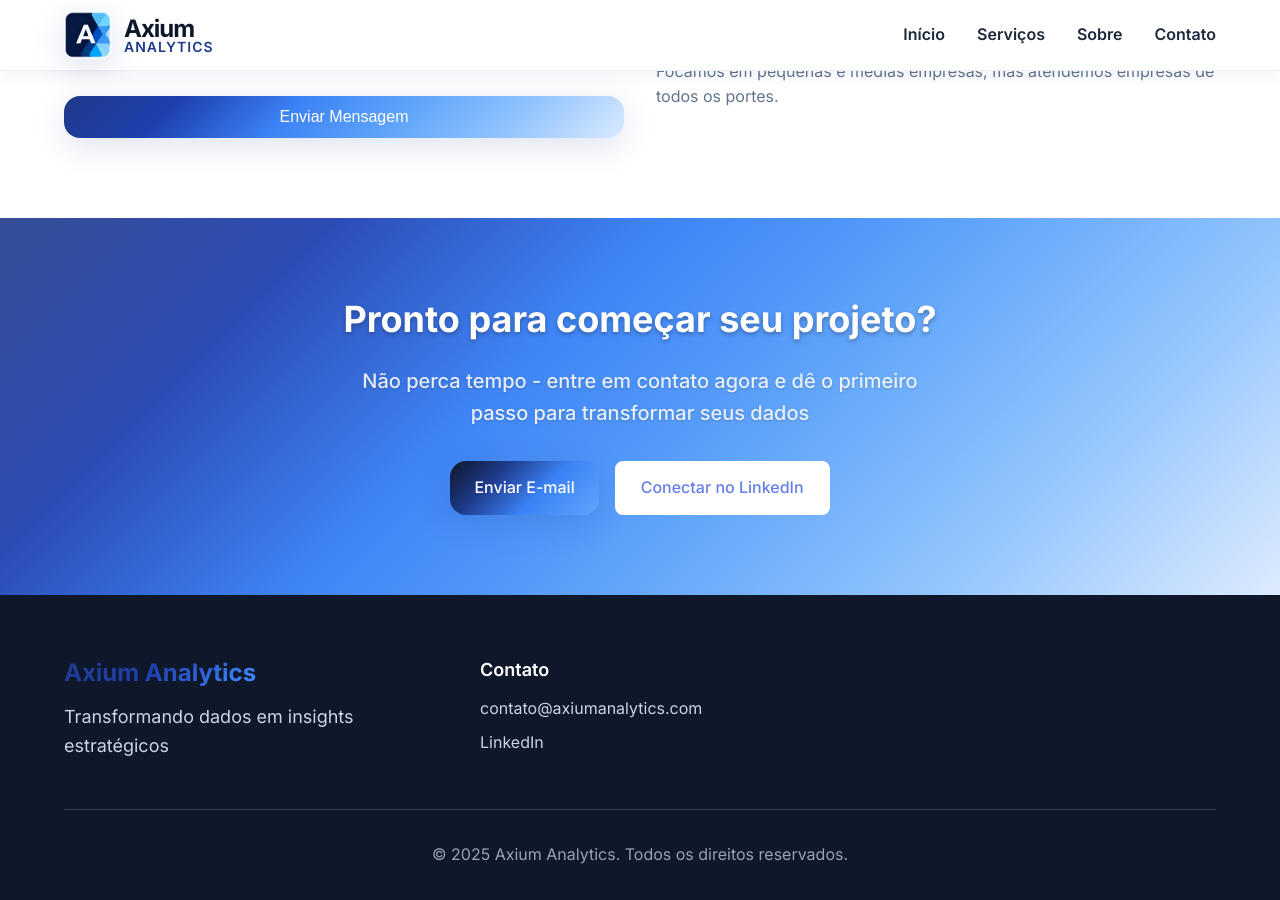
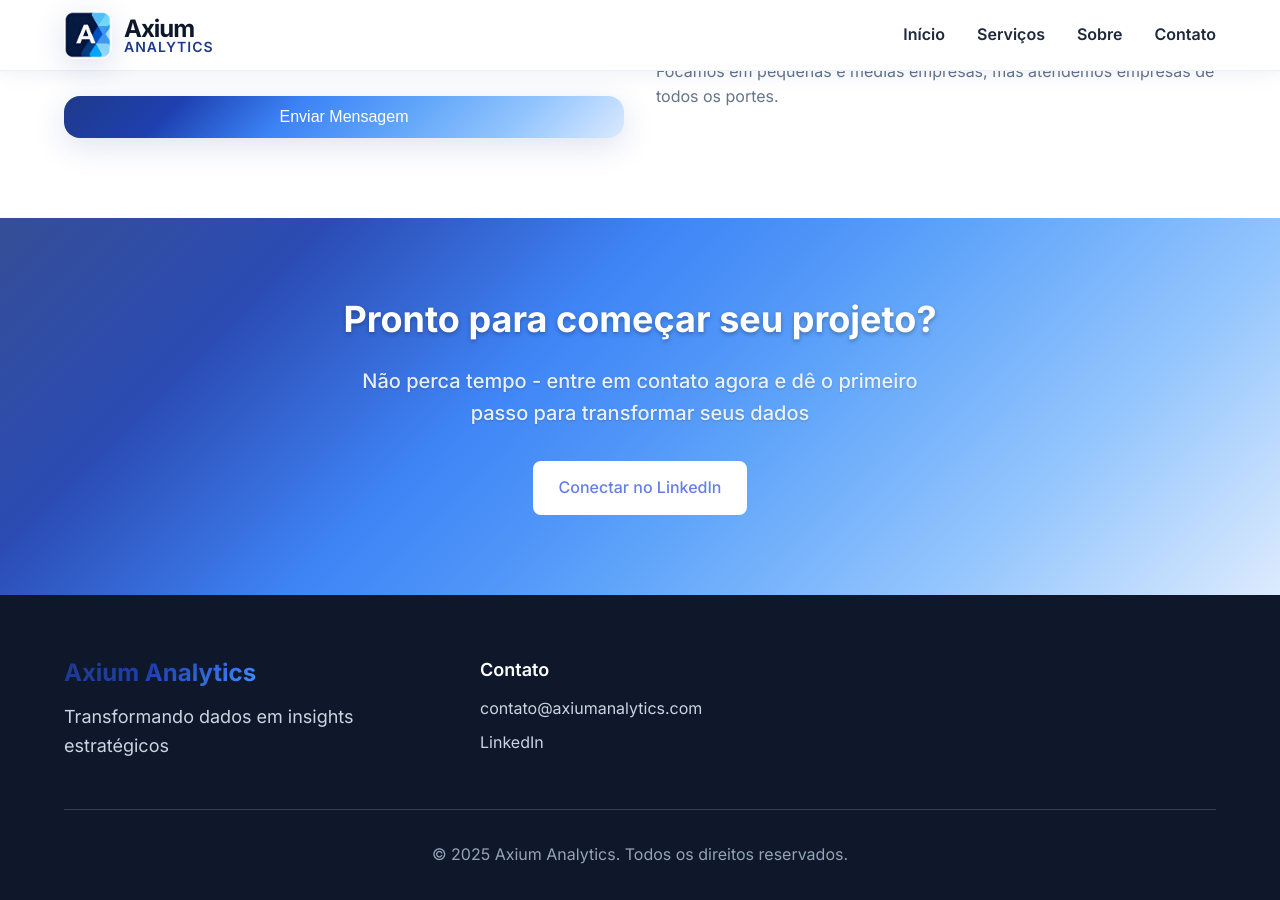
Before and after one commit to misaelsvp/axium-analytics, a Jekyll site: the page built from contact.md, in a window 1280 px wide and 900 px high, scrolled down 1318 px. Built offline with Jekyll 4.4.1, drawn with Linux system fonts in a browser that asks for light colours.

Commit message:
refactor: remoção do botão redundante 'Enviar E-mail' da página de contato
- Removido botão 'Enviar E-mail' que era redundante
- Mantido apenas o botão 'Conectar no LinkedIn'
- Formulário já possui funcionalidade de envio de e-mail
- Design mais limpo e focado
- Evita confusão do usuário com botões duplicados

```diff
--- a/contact.md
+++ b/contact.md
@@ -156,7 +156,6 @@ permalink: /contact/
       Não perca tempo - entre em contato agora e dê o primeiro passo para transformar seus dados
     </p>
     <div class="cta-buttons">
-      <a href="mailto:contato@axiumanalytics.com" class="btn btn-secondary">Enviar E-mail</a>
       <a href="https://www.linkedin.com/company/axium-analytics" target="_blank" class="btn" style="background: white; color: #667eea; border: 2px solid white;">Conectar no LinkedIn</a>
     </div>
   </div>
```
